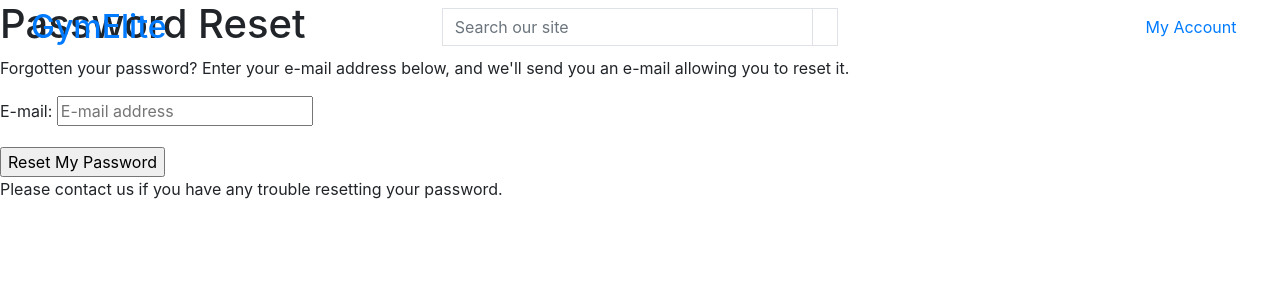
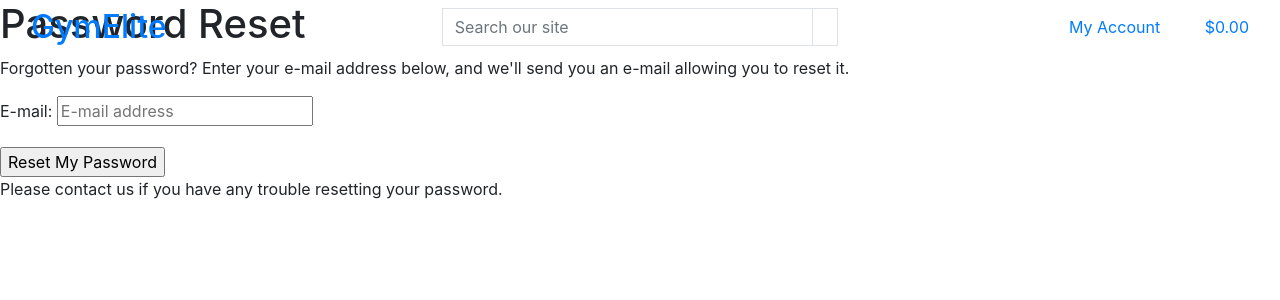
Before and after one commit to E01N/GymElite, a Django app: page /accounts/password/reset/ in a window 1280 px wide. Shown: the top 300 px of the page. Run offline with Django 3.2, Linux system fonts and the light colour scheme.

Commit message:
added header to main page

```diff
--- a/templates/base.html
+++ b/templates/base.html
@@ -64,8 +64,33 @@
                                 <p class="my-0">My Account</p>
                             </div>
                         </a>
+                        <div class="dropdown-menu border-0" aria-labelledby="user-options">
+                            {% if request.user.is_authenticated %}
+                                {% if request.user.is_superuser %}
+                                    <a href="" class="dropdown-item">Product Management</a>
+                                {% endif %}
+                                <a href="" class="dropdown-item">My Profile</a>
+                                <a href="{% url 'account_logout' %}" class="dropdown-item">Logout</a>
+                            {% else %}
+                                <a href="{% url 'account_signup' %}" class="dropdown-item">Register</a>
+                                <a href="{% url 'account_lgoin' %}" class="dropdown-item">Login</a>
+                            {% endif %}
+                        </div>
                     </li>
-                    <li class="list-inline-item"></li>
+                    <li class="list-inline-item">
+                        <a class="{% if grand_total %}text-info font-weight-bold{% else %}text-black{% endif %} nav-link" href="">
+                            <div class="text-center">
+                                <div><i class="fas fa-shopping=bag fa-lg"></i></div>
+                                <p class="my-0">
+                                    {% if grand_total %}
+                                        ${{ grand_total|floatformat:2 }}
+                                    {% else %}
+                                        $0.00
+                                    {% endif %}
+                                </p>
+                            </div>
+                        </a>
+                    </li>
         </div>
     </header>
 
```
